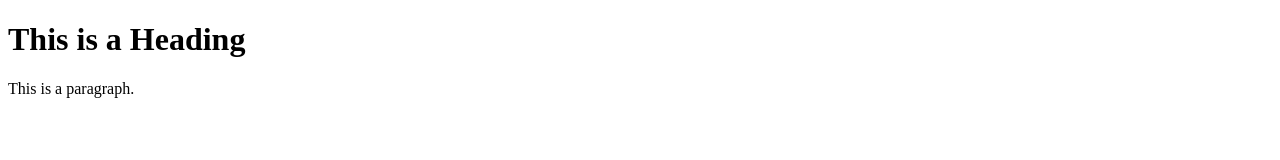
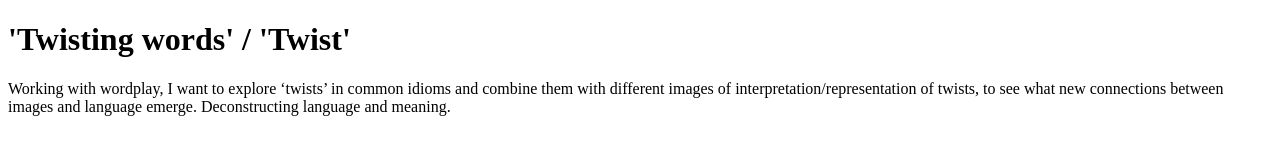
Before and after one commit to louger2026-prog/lou-engels-leon.github.io, a plain HTML site: page index.html in a window 1280 px wide. Drawn offline with Linux system fonts and the light colour scheme.

Commit message:
Update index.html

```diff
--- a/index.html
+++ b/index.html
@@ -1,12 +1,12 @@
 <!DOCTYPE html>
 <html>
 <head>
-<title>Page Title</title>
+<title>Twist</title>
 </head>
 <body>
 
-<h1>This is a Heading</h1>
-<p>This is a paragraph.</p>
+<h1>'Twisting words' / 'Twist'</h1>
+<p>Working with wordplay, I want to explore ‘twists’ in common idioms and combine them with different images of interpretation/representation of twists, to see what new connections between images and language emerge. Deconstructing language and meaning.</p>
 
 </body>
 </html>
```
